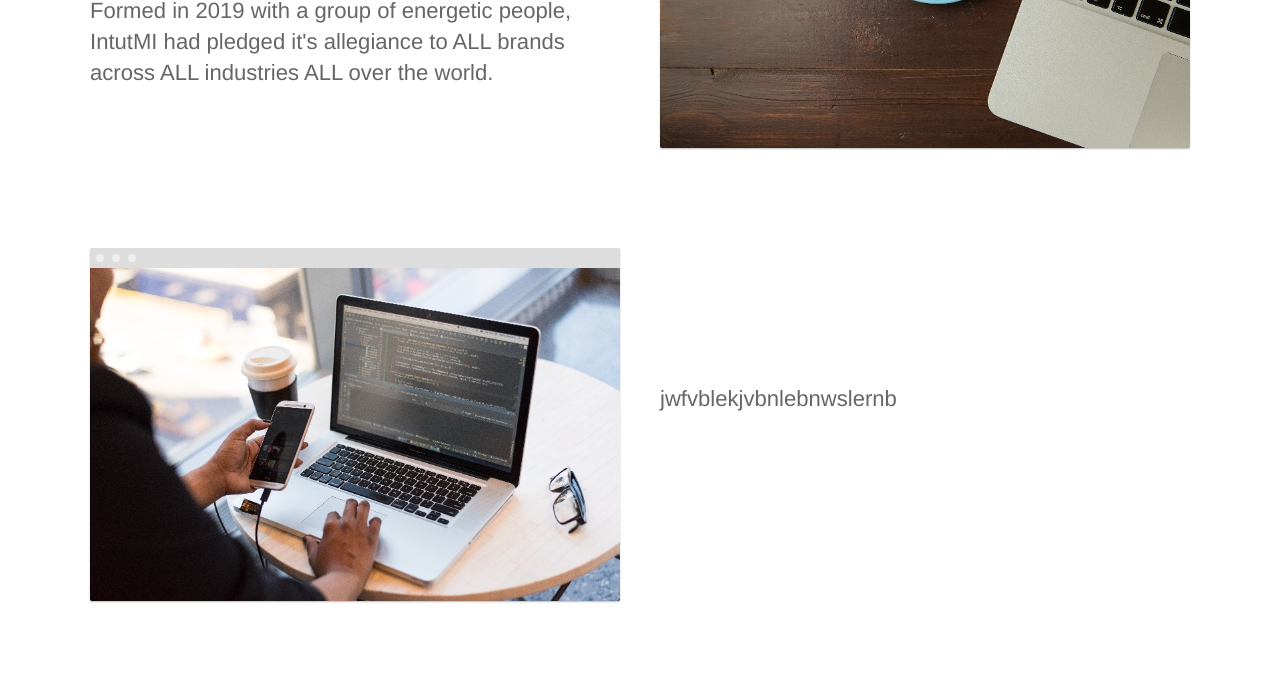
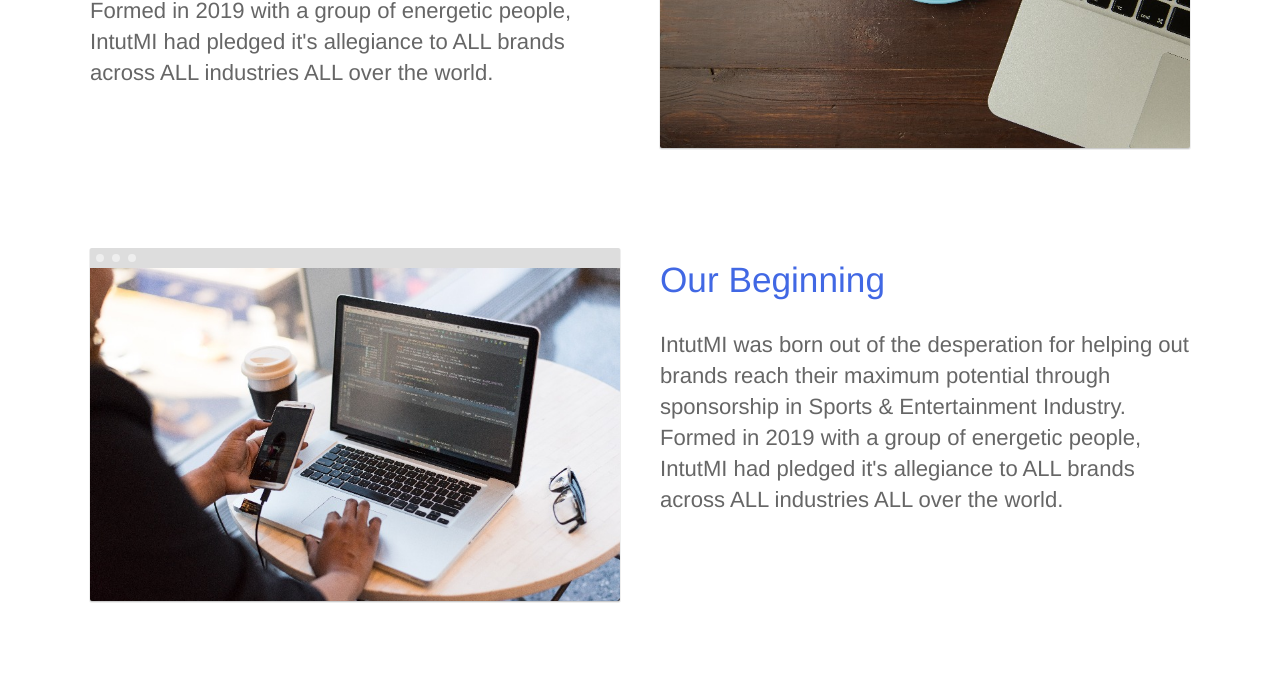
Before and after one commit to intutdev/intutmi.github.io, a Jekyll site: the page built from index.html, in a window 1280 px wide and 1400 px high, scrolled down 1216 px. Shown: the top 681 px of the window. Built offline with Jekyll 4.4.1, drawn with Linux system fonts in a browser that asks for light colours; some of the changed text lies outside the part shown; grey boxes are pictures that could not be loaded.

Commit message:
Updated 'index.html' via CloudCannon

```diff
--- a/index.html
+++ b/index.html
@@ -28,7 +28,8 @@
 	<section>
 		<div class="container flex">
 			<div class="text editable">
-				<p>jwfvblekjvbnlebnwslernb</p>
+				<h2 style="color:#4168e4" font-weight:bold="">Our Beginning</h2>
+				<p>IntutMI was born out of the desperation for helping out brands reach their maximum potential through sponsorship in Sports &amp; Entertainment Industry. Formed in 2019 with a group of energetic people, IntutMI had pledged it's allegiance to ALL brands across ALL industries ALL over the world.</p>
 				<p>&nbsp;</p>
 			</div>
 			<div class="image">
@@ -39,10 +40,7 @@
 
 	<section>
 		<div class="container flex">
-			<div class="text editable">
-				<p>avlkjnbwlknbklwN BKmneb</p>
-				<p>&nbsp;</p>
-			</div>
+			<div class="text editable"><img src="/images/canva---person-looking-at-phone-and-at-macbook-pro.jpg" alt="Screenshot" class="screenshot editable" width="794" /></div>
 			<div class="image">
 				<img src="/images/crw-900h-450-1.undefined" width="794" alt="Screenshot" class="screenshot editable" />
 			</div>
@@ -53,15 +51,5 @@
 		<p><img width="794" alt="Screenshot" class="screenshot" src="/images/crw-900h-450-1.undefined" /></p>
 	</section>
 
-	<section class="bottom-cta editable">
-		<div class="container flex">
-			<div class="testimonial-block">
-				<div class="square-image"><img src="/images/team/manish-c.png" /></div>
-				<blockquote>
-					<p>The best way to understand a brand's problem is to keep yourself in its shoes and feel the pain points. At IntutMI we understand the problem a brand faces and strive to bring a meaningful solution to that problem.</p>
-					<p class="author">Manish Singh - Strategic Advisor / Insights Lead at IntutMI</p>
-				</blockquote>
-			</div>
-		</div>
-	</section>
+	<section class="bottom-cta editable"><img src="/images/crw-900h-450-1.undefined" width="794" alt="Screenshot" class="screenshot editable" /></section>
 </div>
```
